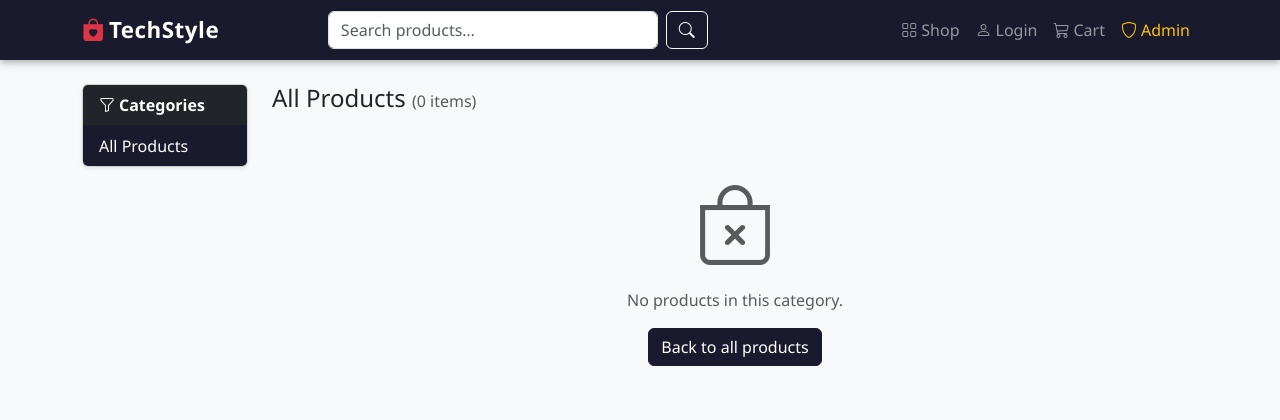
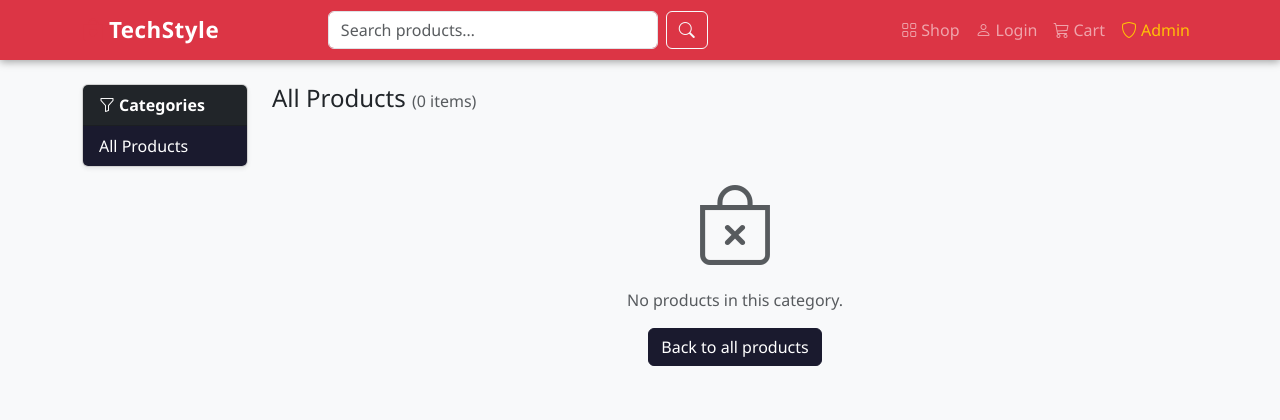
Before and after one commit to armindoerzbachtbz/praxis-day08, a Flask app: page / in a window 1280 px wide. Shown: the top 420 px of the page. Run offline with Flask 2, Linux system fonts and the light colour scheme; data that the repository does not hold is empty.

Commit message:
test red

```diff
--- a/static/css/style.css
+++ b/static/css/style.css
@@ -20,7 +20,7 @@ body {
 
 /* ---- Navbar ---- */
 .navbar {
-  background-color: var(--ts-dark) !important;
+  background-color: var(--ts-red) !important;
   box-shadow: 0 2px 8px rgba(0,0,0,.35);
 }
 
```
Also changed, not shown: README.md.
